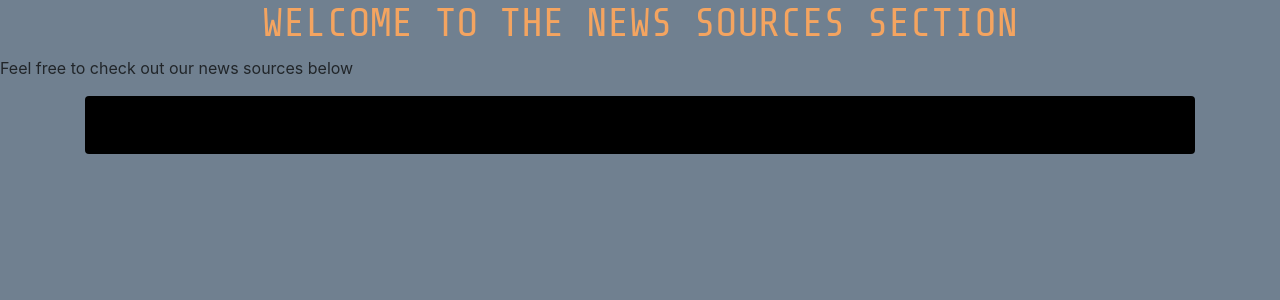
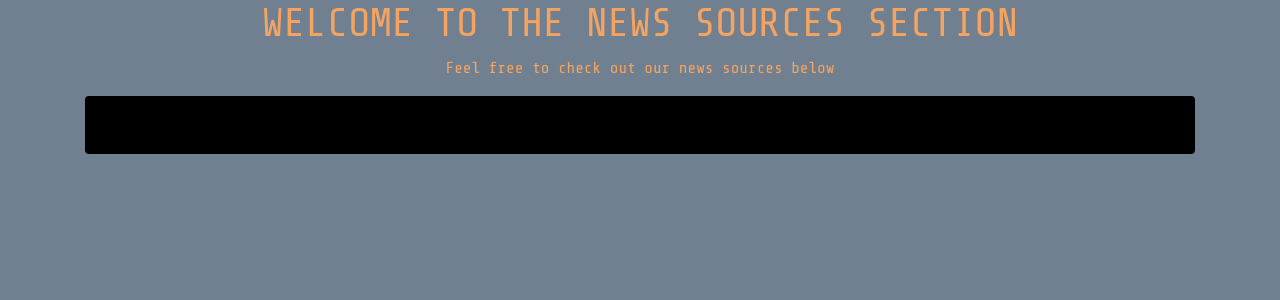
Before and after one commit to ALKEMIA-CHARLES/News-app, a Flask app: page /source in a window 1280 px wide. Shown: the top 300 px of the page. Run offline with Flask 2, Linux system fonts and the light colour scheme; data that the repository does not hold is empty; some libraries are stand-ins or nearby versions.

Commit message:
added styling to  source.html

```diff
--- a/app/static/css/index.css
+++ b/app/static/css/index.css
@@ -45,3 +45,10 @@ body{
     text-align: center;
     color: sandybrown;
 }
+
+#sourcetitledesc{
+     font-family:'Share Tech Mono',
+     monospace;
+     text-align: center;
+     color: sandybrown;
+}
--- a/app/templates/source.html
+++ b/app/templates/source.html
@@ -9,7 +9,8 @@
         <div class="card card-body">
             <ul>
                 {%for article in sources %}
-                <h2>{{article.url}}</h2>
+                <h2 id="articleurl" style="font-family: 'Share Tech Mono',
+     monospace;;">{{article.url}}</h2>
                 <h2>{{article.name}}</h2>
                 <h2>{{article.id}}</h2>
                 <h2>{{article.description}}</h2>
```
